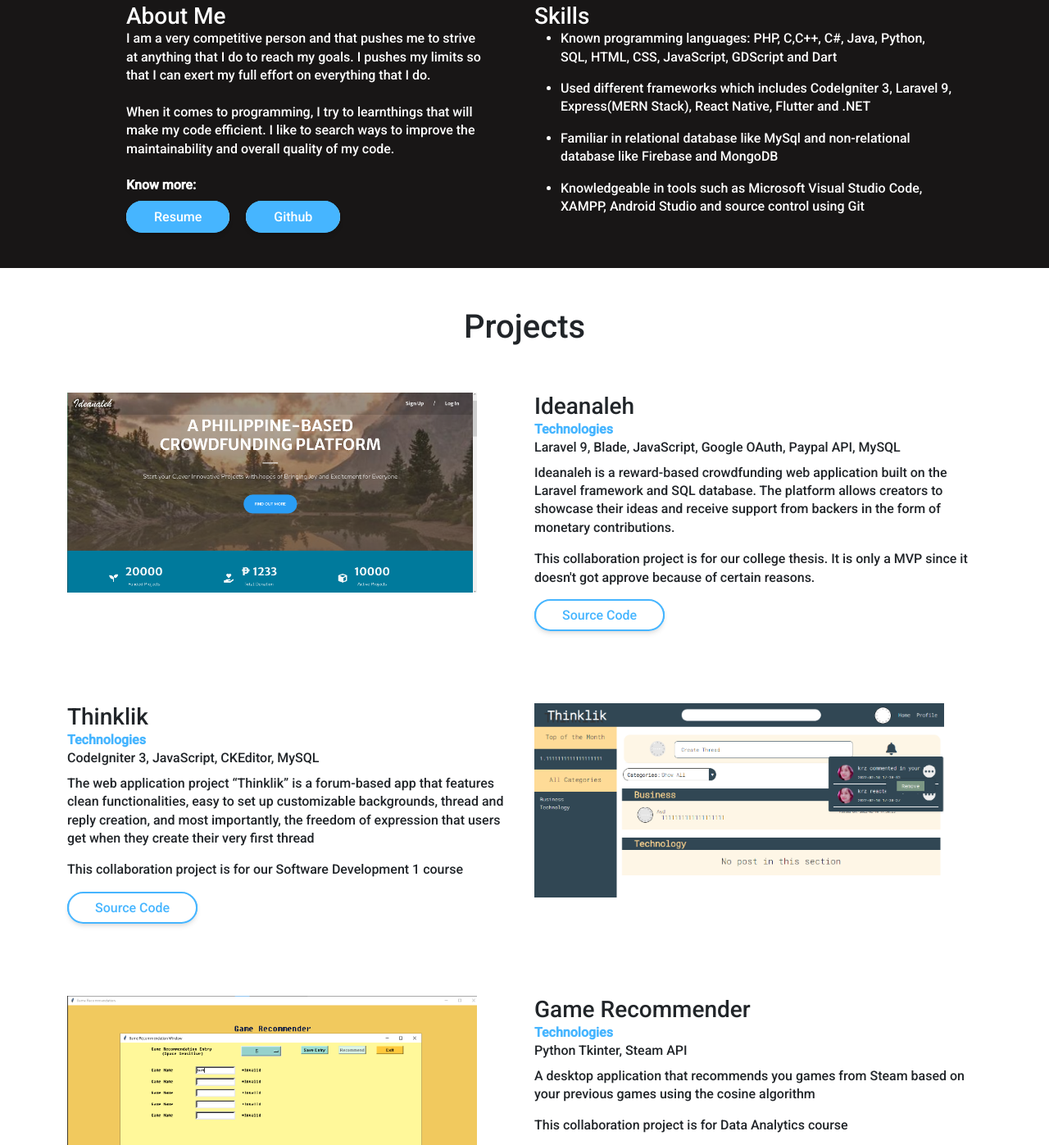
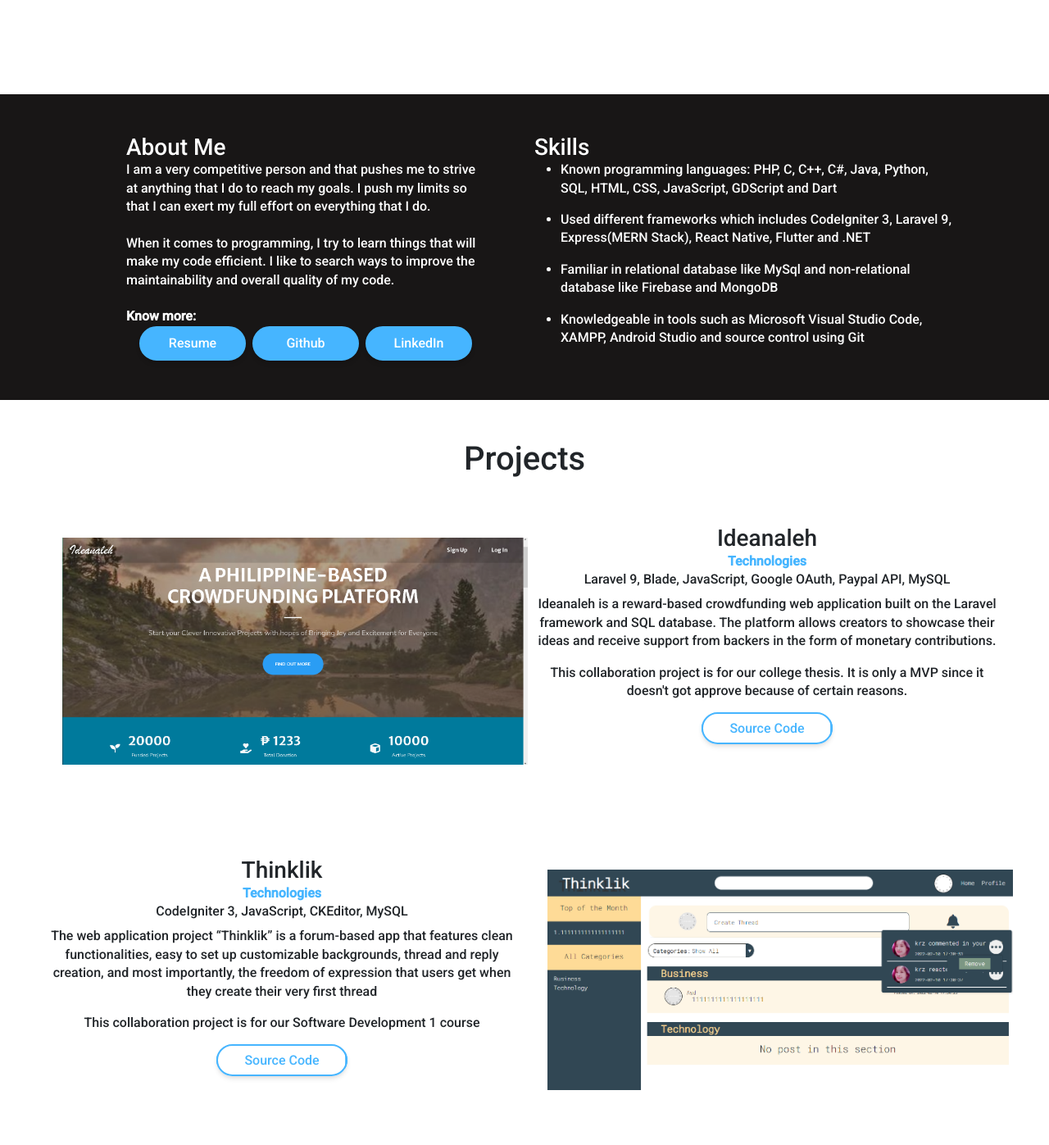
Before and after one commit to Vomerine/Portfolio, a plain HTML site: page index.html in a window 1280 px wide. Shown: the part 751-2148 px from the top of the page at 82% size. Drawn offline with nearby package versions, Linux system fonts and the light colour scheme.

Commit message:
improved responsiveness, added one more project

```diff
--- a/index.html
+++ b/index.html
@@ -16,7 +16,7 @@
 <body>
 
 	<header>
-		<nav class="navbar navbar-default navbar-expand-sm ">
+		<nav class="navbar navbar-default navbar-expand">
 			<div class="container-fluid">
 				<div class="collapse navbar-collapse" id="navbarCollapse">
 					<div class="navbar-nav mx-auto">
@@ -49,21 +49,24 @@
 	<section id="About">
 		<div class = "container p-5">
 			<div class = "row">
-				<div class = "col-6 px-5">
+				<div class="col-md-6 px-5">
 					<h3 >About Me</h3>
-					I am a very competitive person and that pushes me to strive at anything that I do to reach my goals. I pushes my limits so that I can exert my full effort on everything that I do.
+					I am a very competitive person and that pushes me to strive at anything that I do to reach my goals. I push my limits so that I can exert my full effort on everything that I do.
 					</br></br>
-					When it comes to programming, I try to learnthings that will make my code efficient. I like to search ways to improve the maintainability and overall quality of my code.</br>
+					When it comes to programming, I try to learn things that will make my code efficient. I like to search ways to improve the maintainability and overall quality of my code.</br>
 					</br><b >Know more:</b>
-					<div class="mt-3">
-						<a href="/RESUME_SUÑGA,Richard Andrei.pdf" target="_blank" class="contact resume">Resume</a>
-						<a href="https://github.com/Vomerine" target="_blank" class="contact resume">Github</a>
+					<div class="container-fluid">
+						<div class="row">
+							<a href="/RESUME_SUÑGA,Richard Andrei.pdf" target="_blank" class="col contact resume mx-1 text-center">Resume</a>
+							<a href="https://github.com/Vomerine" target="_blank" class="col  mx-1 contact resume text-center">Github</a>
+							<a href="https://www.linkedin.com/in/richard-andrei-sunga-2902b4268/" target="_blank" class="col mx-1 text-center contact resume">LinkedIn</a>
+						</div>
 					</div>
 				</div>
-				<div class = "col-6">
+				<div class="col-md-6">
 					<h3 >Skills</h3>
 					<ul>
-						<li> Known programming languages: PHP, C,C++, C#,
+						<li> Known programming languages: PHP, C, C++, C#,
 							Java, Python, SQL, HTML, CSS, JavaScript, GDScript and Dart</li>
 						<li> Used different frameworks which includes CodeIgniter 3, Laravel 9, Express(MERN Stack), React Native, Flutter and .NET</li>
 						<li> Familiar in relational database like MySql and non-relational database like Firebase and MongoDB</li>
@@ -79,12 +82,12 @@
 	<section class="p-5" id="Project">
 
 		<h1 class="text-center">Projects</h1>
-		<div class="container">
-			<div class="row mb-5 py-5 test">
-				<div class="col-6">
+		<div class="container-fluid">
+			<div class="row mb-5 py-5 text-center">
+				<div class="col-xl-6">
 					<img src="./Images/homescreen.png"/>
 				</div>
-				<div class="col-6 d-flex flex-column">
+				<div class="col-xl-6 d-flex flex-column ">
 					<h3>Ideanaleh</h3>
 					<b class="highlight">Technologies</b>
 					Laravel 9, Blade, JavaScript, Google OAuth, Paypal API, MySQL
@@ -98,8 +101,8 @@
 				</div>
 
 			</div>
-			<div class="row my-5">
-				<div class="col-6 d-flex flex-column">
+			<div class="row my-5  text-center">
+				<div class="col-xl-6 d-flex flex-column">
 					<h3>Thinklik</h3>
 					<b class="highlight">Technologies</b>
 					CodeIgniter 3, JavaScript, CKEditor, MySQL
@@ -111,15 +114,15 @@
 					</div>
 
 				</div>
-				<div class="col-6">
+				<div class="col-xl-6">
 					<img src="./Images/thinklik.png"/>
 				</div>
 			</div>
-			<div class="row mb-5 py-5">
-				<div class="col-6">
+			<div class="row mb-5 py-5 text-center">
+				<div class="col-xl-6">
 					<img src="./Images/recommender.png"/>
 				</div>
-				<div class="col-6 d-flex flex-column">
+				<div class="col-xl-6 d-flex flex-column">
 					<h3>Game Recommender</h3>
 					<b class="highlight">Technologies</b>
 					Python Tkinter, Steam API
@@ -129,7 +132,23 @@
 						<a href="https://github.com/Xvareon/DA-Project" class="contact">Source Code</a>
 					</div>
 				</div>
+			</div>
+			<div class="row my-5 text-center">
+				<div class="col-xl-6 d-flex flex-column">
+					<h3>Techtail</h3>
+					<b class="highlight">Technologies</b>
+					MongoDB, Express, React, NodeJS
+					<p class="mt-2">The e-commerce website Techtail lets users to browse items, add them to cart, signin and register their accounts easily</p>
+					<p>This project is from my course Web Development.
+					</p>
+					<div class="mt-2">
+						<a href="https://github.com/Vomerine/Techtail" class="contact">Source Code</a>
+					</div>
 
+				</div>
+				<div class="col-xl-6">
+					<img src="./Images/techtail.png"/>
+				</div>
 			</div>
 		</div>
 	</section>
--- a/styles.css
+++ b/styles.css
@@ -45,6 +45,7 @@ li{
 .navbar{
 	width: 100%;
 	font-size: 1.5em;
+	overflow: hidden;
 }
 
 .navbar a{
@@ -56,11 +57,14 @@ a {
 	color: #46b5ff;
 }
 
+a:hover{
+	cursor: pointer;
+}
+
 
 #Home {
-	height: 80%;
+	height: 100%;
 	margin: 0 auto;
-	padding-top: 10%;
 	padding-bottom: 7%;
 	justify-content: space-between;
 	align-items: center;
@@ -119,7 +123,6 @@ a {
 	color: #46b5ff;;
 	box-shadow: 0 4px 6px -1px rgba(0, 0, 0, .1), 0 2px 4px -1px rgba(0, 0, 0, .06);
 	transition: all .25s ease;
-	width: 100%;
 }
 
 .contact:hover {
@@ -152,8 +155,7 @@ a {
 }
 
 #About{
-	flex-basis: 70%;
-	width: 100%;
+
 	background-color: rgb(24, 22, 22);
 	color: white;
 }
@@ -162,7 +164,6 @@ a {
 	background: linear-gradient(to right, #46b5ff 50%, white 50% );
 	background-size: 200% 100%;
 	color: white;
-	margin-right: 1rem;
 }
 
 .resume:hover {
@@ -189,10 +190,12 @@ a {
 }
 
 img {
-	width: 500px;
+
+	width: 100%;
 	height: 600 px;
 	object-fit: cover;
 	transition: scale .2s;
+	margin:1rem
 }
 
 .icon {
@@ -266,4 +269,7 @@ h3 {
 		height: 120%;
 		align-content: center;
 	}
+	.nav-link{
+		font-size: .7em;
+	}
 }
```
Also changed, not shown: Images/techtail.png (added).
